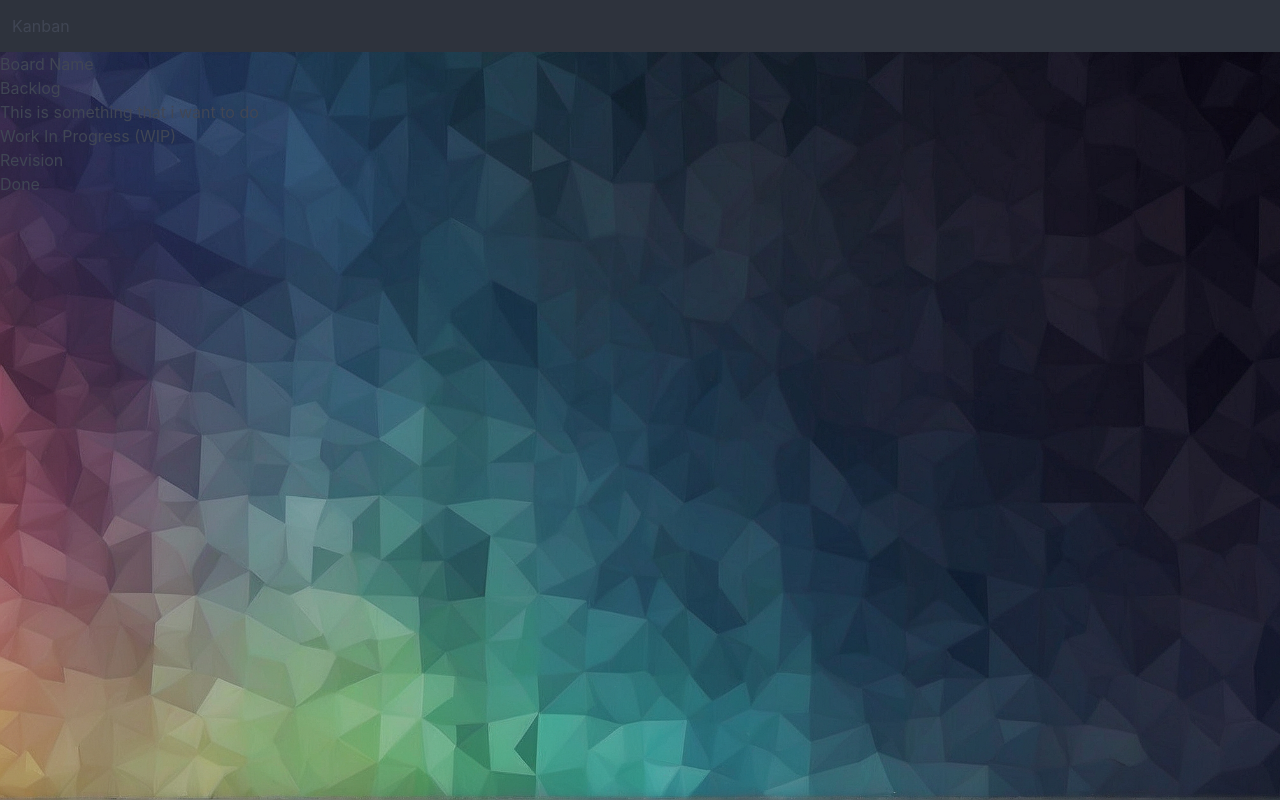
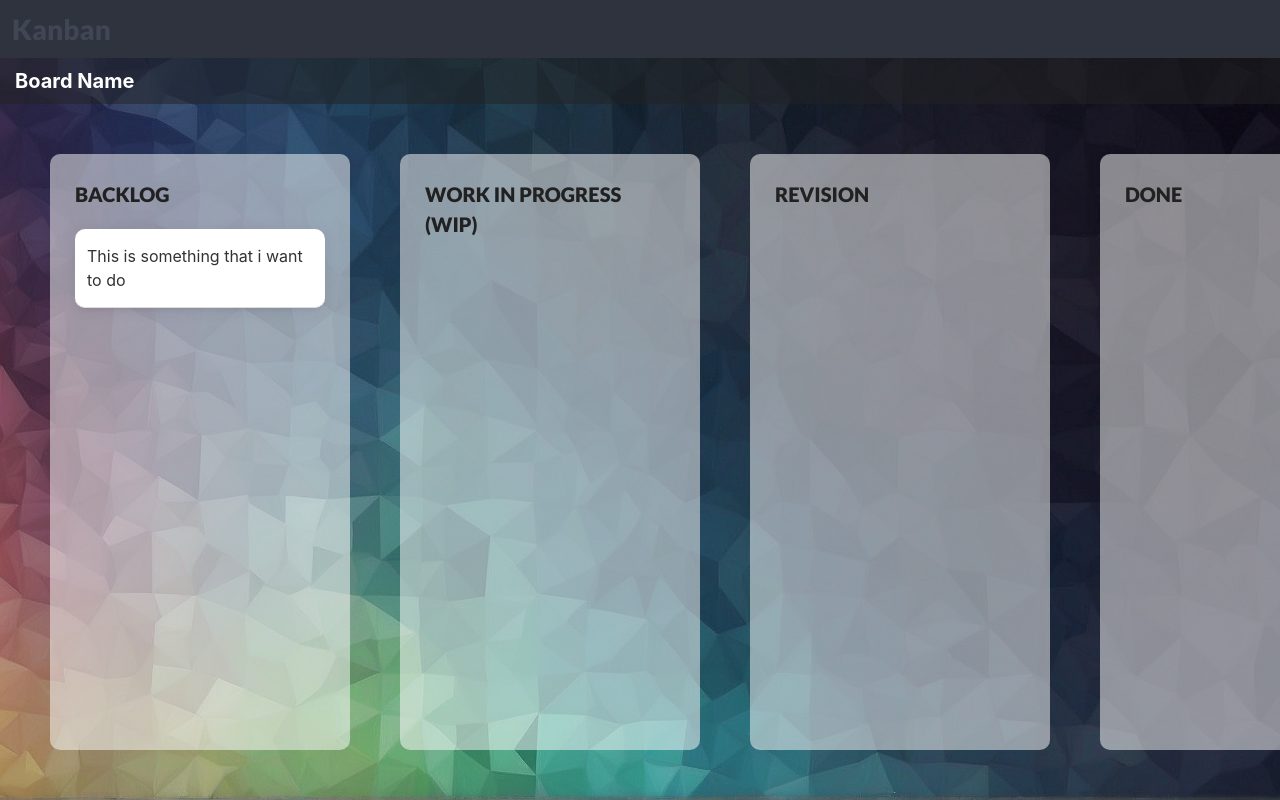
Before and after one commit to nascimento-felipe/kanban, an Angular app: page / in a window 1280 px wide. Built offline with nearby package versions, Linux system fonts and the light colour scheme.

Commit message:
feat: Adiciona o estilo do kanban

```diff
--- a/src/app/pages/main-view/main-view.component.scss
+++ b/src/app/pages/main-view/main-view.component.scss
@@ -0,0 +1,87 @@
+.root {
+  display: flex;
+  flex-direction: column;
+  height: 100%;
+}
+
+.app-name {
+  font-size: 28px;
+  font-family: 'Lato', sans-serif;
+  font-weight: bold;
+}
+
+.board {
+  display: flex;
+  flex-direction: column;
+  flex-grow: 1;
+  min-width: 0;
+  min-height: 0;
+
+  .board-bar {
+    background: rgba($color: #222222, $alpha: 0.5);
+    padding: 8px 15px;
+
+    .board-name {
+      font-size: 20px;
+      font-weight: bold;
+      color: white;
+    }
+  }
+
+  .board-wrapper {
+    display: flex;
+    flex-grow: 1;
+    overflow-x: auto;
+
+    .board-columns {
+      display: flex;
+      flex-grow: 1;
+
+      .board-column {
+        display: flex;
+        flex-direction: column;
+        flex-grow: 1;
+        flex-basis: 0;
+
+        min-width: 300px;
+        margin: 50px;
+        padding: 25px;
+
+        border-radius: 10px;
+
+        background: rgba($color:#ffffff, $alpha: 0.5);
+
+        &:not(:first-child) {
+          margin-left: 0;
+        }
+
+        .column-title {
+          font-size: 20px;
+          font-weight: 800;
+          font-family: 'Lato', sans-serif;
+          text-transform: uppercase;
+          margin-bottom: 20px;
+          color: #212121;
+        }
+      }
+    }
+  }
+
+}
+
+.tasks-container {
+  flex-grow: 1;
+}
+
+.task {
+  display: flex;
+  padding: 15px 12px;
+  background: white;
+  border-bottom: solid 1px #ddd;
+  border-radius: 10px;
+  color: #323232;
+
+  margin-bottom: 15px;
+
+  box-shadow: 0 5px 5px -3px rgba($color: #000000, $alpha: 0.05), 0 3px 14px 2px rgba($color: #000000, $alpha: 0.05);
+}
```
